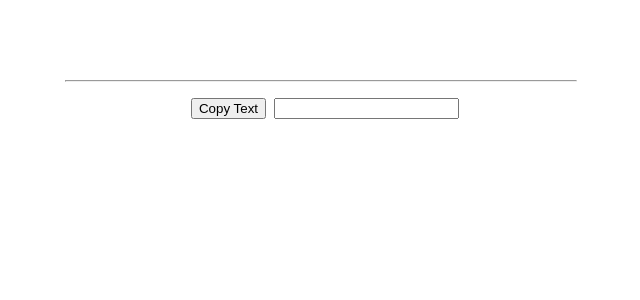
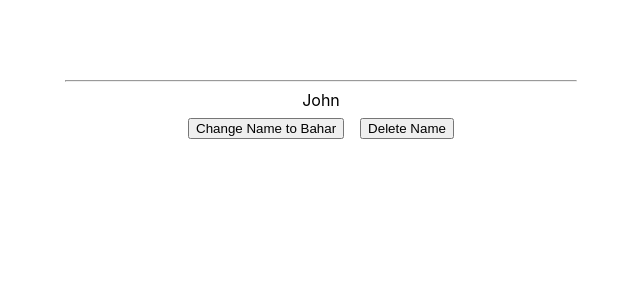
Before and after one commit to BaharKshvrz/react-hooks, a React (Create React App) app in the folder customHooks/: page / in a window 1280 px wide. Shown: the top 300 px of the page, without its empty margins (319-959 px from the left). Built offline with nearby package versions, Linux system fonts and the light colour scheme.

Commit message:
add useCookie custom hook

```diff
--- a/customHooks/src/App.js
+++ b/customHooks/src/App.js
@@ -11,6 +11,7 @@ import EffectOnceComponent from "./components/22.useEffectOnce/EffectOnceCompone
 import ClickOutsideComponent from "./components/23.useClickOutside/ClickOutsideComponent";
 import DarkModeComponent from "./components/24.useDarkMode/DarkModeComponent";
 import CopyToClipboardComponent from "./components/25.useCopyToClipboard/CopyToClipboardComponent";
+import CookieComponent from "./components/26.useCookie/CookieComponent";
 // import UseStorageComponent from "./components/10.useStorage/UseStorageComponent";
 // import AsyncComponent from "./components/11.useAsync/AsyncComponent";
 // import FetchComponent from "./components/12.useFetch/FetchComponent";
@@ -70,9 +71,11 @@ function App() {
         <hr/>
         <ClickOutsideComponent/>
        <hr/>
-        <DarkModeComponent/>*/}
+        <DarkModeComponent/>
        <hr/>
-       <CopyToClipboardComponent/>
+       <CopyToClipboardComponent/>*/}
+       <hr/>
+       <CookieComponent/>
     </div>
   );
 }
--- /dev/null
+++ b/customHooks/src/components/26.useCookie/CookieComponent.js
@@ -0,0 +1,19 @@
+import React from 'react'
+import useCookie from './useCookie'
+
+const CookieComponent = () => {
+  const [value, update, remove] = useCookie("name", "John");
+  return (
+    <>
+      <div>{value}</div>
+      <button
+         onClick={() => update("Bahar")}
+       >
+        Change Name to Bahar
+      </button>
+      <button onClick={remove}>Delete Name</button>
+    </>
+  )
+}
+
+export default CookieComponent
--- /dev/null
+++ b/customHooks/src/components/26.useCookie/useCookie.js
@@ -0,0 +1,28 @@
+import { useCallback, useState } from 'react'
+import Cookies from "js-cookie";
+
+const useCookie = (name, defaultValue) => {
+  const [value, setValue] = useState(() => {
+    const cookie = Cookies.get(name)
+    if (cookie) return cookie;
+    Cookies.set(name, defaultValue)
+    return defaultValue;
+  });
+
+  const updateCookie = useCallback(
+    (newValue, options) => {
+        Cookies.set(name, newValue, options)
+        setValue(newValue)
+     },
+     [name]
+     )
+
+  const deleteCookie = useCallback(() => {
+      Cookies.remove(name);
+      setValue(name)
+    }, [name])
+
+  return [value, updateCookie, deleteCookie]
+}
+
+export default useCookie
--- a/package.json
+++ b/package.json
@@ -1,5 +1,6 @@
 {
   "dependencies": {
-    "copy-to-clipboard": "^3.3.3"
+    "copy-to-clipboard": "^3.3.3",
+    "js-cookie": "^3.0.5"
   }
 }
```
Also changed, not shown: 1 other file (tests, documents, lock files or other folders).
